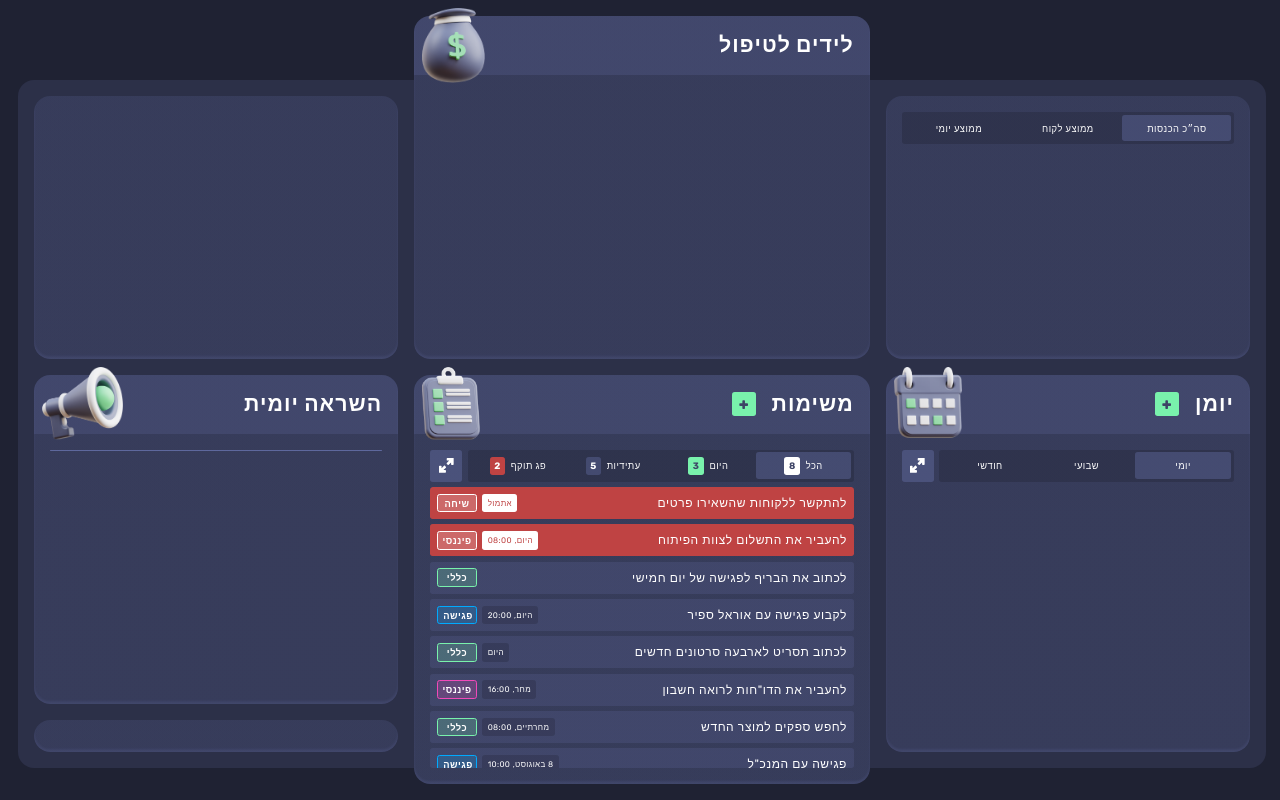
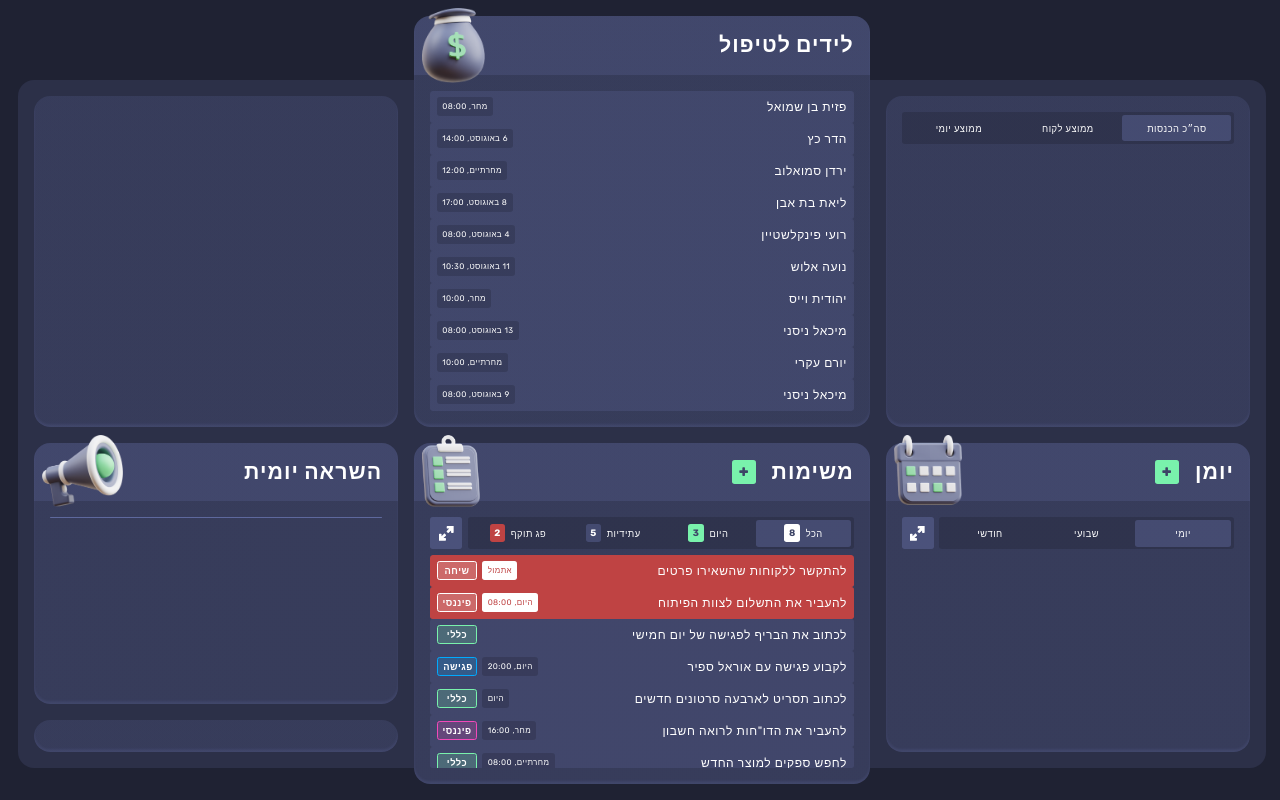
Before and after one commit to BEOMRI25/crm-dashboard, a React (Create React App) app: page / in a window 1280 px wide. Built offline with nearby package versions, Linux system fonts and the light colour scheme.

Commit message:
Created TasksList and LeadsList components

```diff
--- a/src/Components/List.css
+++ b/src/Components/List.css
@@ -1,7 +1,5 @@
 .list {
   height: 100%;
-  display: flex;
-  flex-direction: column;
   gap: var(--small);
   border-radius: var(--x-small);
   overflow-y: scroll;
--- /dev/null
+++ b/src/Components/ListItems/LeadsListItem.js
@@ -0,0 +1,14 @@
+import ListItem from '../ListItem'
+import TimeTag from '../Tags/TimeTag'
+import './LeadsListItem.css'
+
+export default function LeadsListItem({ lead }) {
+  return (
+    <ListItem className='list-item'>
+      <span className='description' title={lead.description}>
+        {lead.name}
+      </span>
+      <TimeTag dateTime={lead.dateTime} displayTime={lead.displayTime} />
+    </ListItem>
+  )
+}
--- /dev/null
+++ b/src/Components/Lists/LeadsList.css
@@ -0,0 +1,4 @@
+.list.leads-list {
+  display: grid;
+  grid-template-columns: 1fr 1fr;
+}
--- /dev/null
+++ b/src/Components/Lists/LeadsList.js
@@ -0,0 +1,13 @@
+import List from '../List'
+import LeadsListItem from '../ListItems/LeadsListItem'
+import './LeadsList.css'
+
+export default function LeadsList({ leads }) {
+  return (
+    <List className='list leads-list'>
+      {leads.map(lead => {
+        return <LeadsListItem key={lead.id} lead={lead} />
+      })}
+    </List>
+  )
+}
--- /dev/null
+++ b/src/Components/Lists/TasksList.css
@@ -0,0 +1,4 @@
+.list.tasks-list {
+  display: flex;
+  flex-direction: column;
+}
--- /dev/null
+++ b/src/Components/Lists/TasksList.js
@@ -0,0 +1,13 @@
+import List from '../List'
+import TaskListItem from '../ListItems/TaskListItem'
+import './TasksList.css'
+
+export default function TasksList({ tasksToDisplay, fullScreen }) {
+  return (
+    <List className='list tasks-list'>
+      {tasksToDisplay.map(task => {
+        return <TaskListItem key={task.id} task={task} fullScreen={fullScreen} />
+      })}
+    </List>
+  )
+}
--- a/src/Components/WidgetTitle/WidgetTitles/TasksWidgetTitle.js
+++ b/src/Components/WidgetTitle/WidgetTitles/TasksWidgetTitle.js
@@ -10,7 +10,7 @@ import clipBoardIcon from '../../../img/clipboard-icon.png'
 
 export default function TasksWidgetTitle({ fullScreen }) {
   return (
-    <WidgetTitle>
+    <WidgetTitle className='tasks-widget-title'>
       {fullScreen && (
         <WidgetTitleNavigation>
           <BackButton />
--- a/src/Widgets/LeadsWidget.js
+++ b/src/Widgets/LeadsWidget.js
@@ -5,6 +5,8 @@ import WidgetTitleIcon from '../Components/WidgetTitle/WidgetTitleIcon'
 import './LeadsWidget.css'
 import moneySackIcon from '../img/money-sack-icon.png'
 import WidgetContent from '../Components/WidgetContent/WidgetContent'
+import { leads } from '../data'
+import LeadsList from '../Components/Lists/LeadsList'
 
 export default function LeadsWidget() {
   return (
@@ -13,7 +15,9 @@ export default function LeadsWidget() {
         <WidgetTitleHeading heading='לידים לטיפול' />
         <WidgetTitleIcon icon={moneySackIcon} />
       </WidgetTitle>
-      <WidgetContent />
+      <WidgetContent>
+        <LeadsList leads={leads} />
+      </WidgetContent>
     </Widget>
   )
 }
--- a/src/Widgets/TasksWidget.js
+++ b/src/Widgets/TasksWidget.js
@@ -4,13 +4,12 @@ import WidgetContent from '../Components/WidgetContent/WidgetContent'
 import WidgetContentNavigation from '../Components/WidgetContent/WidgetContentNavigation'
 import { useMemo, useState } from 'react'
 import ButtonLink from '../Components/ButtonLink'
-import List from '../Components/List'
-import TaskListItem from '../Components/ListItems/TaskListItem'
 import { tasks as tasksData } from '../data'
 import { areDatesEqual, isFutureDate, isPastDate, sortBy } from '../utilities'
 import TaskListHeaders from '../Components/ListHeaders/TaskListHeaders'
 import TasksTabs from '../Components/TasksTabs'
 import TasksWidgetTitle from '../Components/WidgetTitle/WidgetTitles/TasksWidgetTitle'
+import TasksList from '../Components/Lists/TasksList'
 
 export default function TasksWidget({ fullScreen }) {
   const [activeTab, setActiveTab] = useState(() => {
@@ -69,11 +68,7 @@ export default function TasksWidget({ fullScreen }) {
           {!fullScreen && <ButtonLink level='secondary' icon='expand' to='/tasks' />}
         </WidgetContentNavigation>
         {fullScreen && <TaskListHeaders setSortedBy={setSortedBy} />}
-        <List>
-          {tasksToDisplay.map(task => {
-            return <TaskListItem key={task.id} task={task} fullScreen={fullScreen} />
-          })}
-        </List>
+        <TasksList tasksToDisplay={tasksToDisplay} fullScreen={fullScreen} />
       </WidgetContent>
     </Widget>
   )
--- a/src/data.js
+++ b/src/data.js
@@ -120,3 +120,66 @@ export const products = [
     name: 'מוצרי עבר CEO',
   },
 ]
+
+export const leads = [
+  {
+    id: 1,
+    name: 'פזית בן שמואל',
+    dateTime: getDateWithOffset(1, 8, 0),
+    displayTime: true,
+  },
+  {
+    id: 2,
+    name: 'הדר כץ',
+    dateTime: getDateWithOffset(5, 14, 0),
+    displayTime: true,
+  },
+  {
+    id: 3,
+    name: 'ירדן סמואלוב',
+    dateTime: getDateWithOffset(2, 12, 0),
+    displayTime: true,
+  },
+  {
+    id: 4,
+    name: 'ליאת בת אבן',
+    dateTime: getDateWithOffset(7, 17, 0),
+    displayTime: true,
+  },
+  {
+    id: 5,
+    name: 'רועי פינקלשטיין',
+    dateTime: getDateWithOffset(3, 8, 0),
+    displayTime: true,
+  },
+  {
+    id: 6,
+    name: 'נועה אלוש',
+    dateTime: getDateWithOffset(10, 10, 30),
+    displayTime: true,
+  },
+  {
+    id: 7,
+    name: 'יהודית וייס',
+    dateTime: getDateWithOffset(1, 10, 0),
+    displayTime: true,
+  },
+  {
+    id: 8,
+    name: 'מיכאל ניסני',
+    dateTime: getDateWithOffset(12, 8, 0),
+    displayTime: true,
+  },
+  {
+    id: 9,
+    name: 'יורם עקרי',
+    dateTime: getDateWithOffset(2, 10, 0),
+    displayTime: true,
+  },
+  {
+    id: 10,
+    name: 'מיכאל ניסני',
+    dateTime: getDateWithOffset(8, 8, 0),
+    displayTime: true,
+  },
+]
```
Also changed, not shown: src/Components/ListItems/LeadsListItem.css (added).
